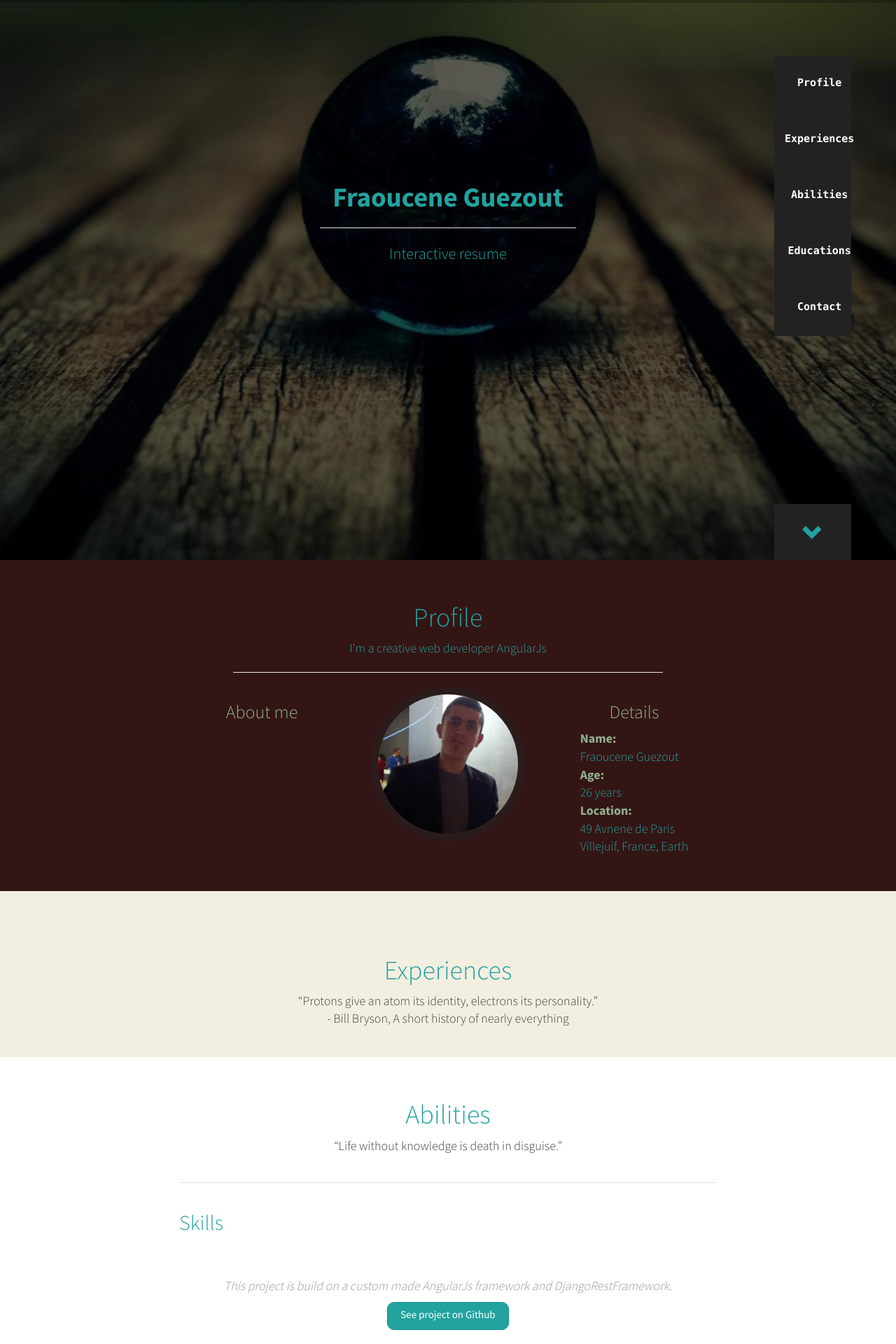
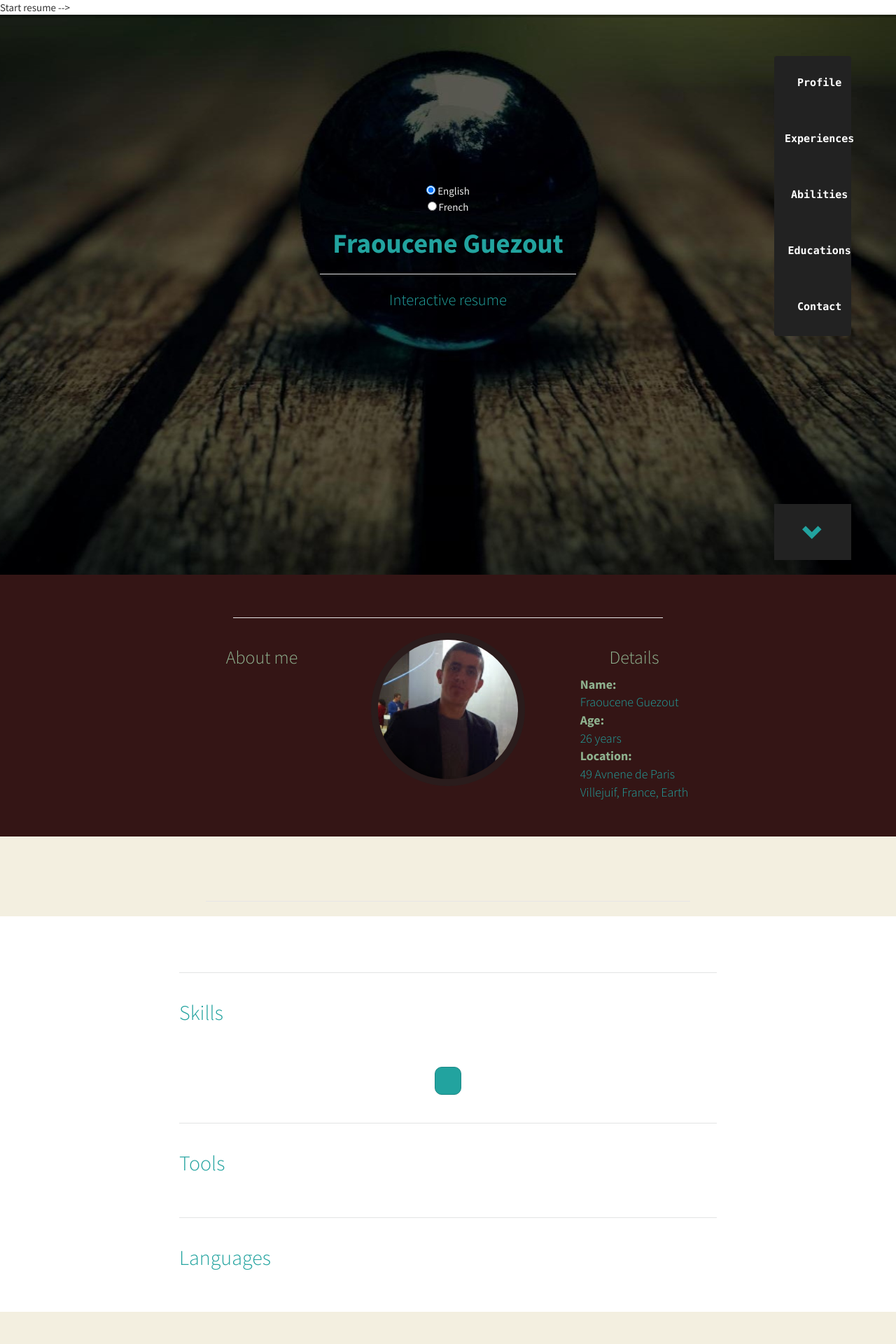
Before and after one commit to fraoucene/fraouceneguezout, a Django app: page / in a window 1280 px wide. Shown: the top 1920 px of the page at 70% size. Run offline with Django 3.2, Linux system fonts and the light colour scheme; data comes from the database, SQL or seed files in the repository; both versions use the stored data as it was after the commit; some libraries are stand-ins or nearby versions.

Commit message:
add option to select langauge part 1

```diff
--- a/fraouceneguezout/static/js/me/controllers.js
+++ b/fraouceneguezout/static/js/me/controllers.js
@@ -24,6 +24,7 @@
     // Get content for the about section
     $http.get('/api/resume/about/').success(function(response) {
         $scope.data.about = response.results;
+
     });
 
     $scope.scrollto = function (eID){
@@ -33,6 +34,7 @@
     // call $anchorScroll()
     anchorSmoothScroll.scrollTo(eID);
     };
+
     var monthNames = ['Jan', 'Feb', 'Mar', 'Apr', 'May', 'Jun', 'Jul', 'Aug', 'Sep', 'Oct', 'Nov', 'Dec'];
     $scope.getFormatDate = function(date){
         if(date !=null){
@@ -86,8 +88,6 @@
 
     });
 
-
-
     // Get content for the experiences section
     $http.get('/api/resume/experiences/').success(function(response) {
         $scope.data.experiences = response;
@@ -97,4 +97,21 @@
     $http.get('/api/resume/education/').success(function(response) {
         $scope.data.education = response;
     });
+    $scope.language="en"
+    // Get configuration for titles
+    $http.get('/api/resume/titles/').success(function(response) {
+        var data = {}
+        _.each(response.results, function(titre){
+            var item = {}
+            item.label =  {fr:titre['label_fr'],en:titre['label_en'] }
+            item.subtitle = {fr:titre['subtitle_fr'],en:titre['subtitle_en'] }
+            data[titre.title] =item
+        })
+        data['info'] ={
+            nom :{fr:'Nom',en:'Name'},
+            location :{fr:'Adresse',en:'Location'},
+            year :{fr:'ans',en:'years'},
+        }
+        $scope.titles = data
+    });
 });
--- a/fraouceneguezout/static/js/me/routes.js
+++ b/fraouceneguezout/static/js/me/routes.js
@@ -4,21 +4,6 @@
 app.config(function($stateProvider, $urlRouterProvider) {
     $urlRouterProvider.otherwise('/resume');
     $stateProvider.
-        state('about', {
-            url: '/about',
-            templateUrl: 'partials/about.html',
-            controller: 'AboutController'
-        }).
-        state('blog', {
-            url: '/blog',
-            templateUrl: 'partials/blog.html',
-            controller: 'BlogController'
-        }).
-        state('question', {
-            url: '/question',
-            templateUrl: 'partials/question.html',
-            controller: 'QuestionController'
-        }).
         state('resume', {
             url: '/resume',
             templateUrl: 'partials/resume.html',
--- a/fraouceneguezout/static/sass/partials/_resume.scss
+++ b/fraouceneguezout/static/sass/partials/_resume.scss
@@ -11,7 +11,6 @@
 
     height: 100%;
     width: 100%;
-    /*background: url("http://wallpaperspicturesphotos.com/wp-content/uploads/2015/02/hd-wallpapers_1080p.jpg") no-repeat center center fixed;*/
     background-image: url("/static/source/hd-wallpaper.jpg");
     background-position: center top;
     z-index: 200;
--- a/fraouceneguezout/templates/partials/resume.html
+++ b/fraouceneguezout/templates/partials/resume.html
@@ -1,4 +1,4 @@
-<!-- Start resume -->
+Start resume -->
 
 
 
@@ -8,7 +8,9 @@
     <!-- Start home -->
 
     <div id="wrapper-home">
-        <div class="container test">
+        <div class="container ">
+            <input type="radio" ng-model="language" value="en" > English <br/>
+            <input type="radio" ng-model="language" value="fr">  French <br/>
             <div class="text-center">
                 <h1 style="color:{{configuration.colors.title}} "> <b>Fraoucene Guezout</b></h1>
                 <hr width="40%">
@@ -36,8 +38,8 @@
                 <ul class="nav navbar-nav">
                     <li class="bloc" ng-class="{'active':section=='#wrapper-about'}" ng-click="scrollto('#wrapper-about')"><a href="">Profile</a></li>
                     <li class="bloc" ng-class="{'active':section=='#experiences'}" ng-click="scrollto('#experiences')"><a href="">Experiences</a></li>
-                    <li class="bloc" ng-class="{'active':section=='#wrapper-skills'}" ng-click="scrollto('#wrapper-skills')"><a href="">Abilities</a></li>
-                    <li class="bloc" ng-class="{'active':section=='#wrapper-education'}" ng-click="scrollto('#wrapper-education')"><a href="">Educations</a></li>
+                    <li class="bloc" ng-class="{'active':section=='#wrapper-skills'}" ng-click="scrollto('#wrapper-skills')"><a ng-if="language=='en'" href="">Abilities</a><a ng-if="language=='fr'" href="">Compétences</a></li>
+                    <li class="bloc" ng-class="{'active':section=='#wrapper-education'}" ng-click="scrollto('#wrapper-education')"><a  href="">Educations</a></li>
                     <li class="bloc" ng-class="{'active':section=='#wrapper-contact'}" ng-click="scrollto('#wrapper-contact')" ><a href="">Contact</a></li>
                 </ul>
             </div><!-- /.navbar-collapse -->
@@ -46,12 +48,11 @@
 
     <!-- Start about -->
     <div class ="profile" id="wrapper-about">
-
-        <h2>Profile</h2>
-        <center><p >I'm a creative web developer AngularJs</p></center>
+        <h2>{{titles.profile.label[language]}}</h2>
+        <center><p ng-bind-html="titles.profile.subtitle[language]" ></p></center>
         <hr width="80%">
         <div class="row">
-            <div  class="col-md-4">
+            <div d class="col-md-4">
                 <h3 style="color:{{ configuration.colors.about }}">About me</h3>
                 <p class="lead content" ng-bind-html="data.about[0].body"></p>
             </div>
@@ -61,11 +62,11 @@
             <div  class="col-md-4">
                 <h3 style="color:{{ configuration.colors.about }}">Details</h3>
                 <p class="content">
-                    <strong style="color:{{ configuration.colors.about }}">Name:</strong><br>
+                    <strong style="color:{{ configuration.colors.about }}">{{titles.info.nom[language]}}:</strong><br>
                     Fraoucene Guezout<br>
                     <strong style="color:{{ configuration.colors.about }}">Age:</strong><br>
-                    26 years<br>
-                    <strong style="color:{{ configuration.colors.about }}">Location:</strong><br>
+                    26 {{titles.info.year[language]}}<br>
+                    <strong style="color:{{ configuration.colors.about }}">{{titles.info.location[language]}}:</strong><br>
                     49 Avnene de Paris <br>
                     Villejuif, France, Earth
                 </p>
@@ -75,10 +76,12 @@
     <!-- End about -->
     <!-- Start experiences -->
     <div id="experiences" class="container">
-            <h2>Experiences</h2>
+            <!-- <h2>Experiences</h2>
             <p class="lead">
                 “Protons give an atom its identity, electrons its personality.”<br>- Bill Bryson, A short history of nearly everything
-            </p>
+            </p> -->
+            <h2>{{titles.experiences.label[language]}}</h2>
+            <center><p ng-bind-html="titles.experiences.subtitle[language]"></p></center>
             <hr width="90%">
             <div ng-repeat="experience in data.experiences.results" >
                 <experience
@@ -100,14 +103,17 @@
 
     <!-- Start skills -->
      <div class ="profile" id="wrapper-skills">
-        <h2>Abilities</h2>
+<!--         <h2>Abilities</h2>
         <center>
         <p class="lead">“Life without knowledge is death in disguise.”
         <br>
         </p>
-        </center>
+        </center> -->
+        <h2>{{titles.abilities.label[language]}}</h2>
+        <center><p ng-bind-html="titles.abilities.subtitle[language]"></p></center>
         <hr>
-        <h3>Skills</h3>
+        <h3 ng-if="language=='en'">Skills</h3>
+        <h3 ng-if="language=='fr'">Compétences</h3>
             <div class="row">
                 <div class="col-md-6 ability-title">
                     <li  ng-if="$index < skills.length/2 " ng-repeat="skill in skills track by $index " style="  list-style-type: none;">
@@ -137,11 +143,12 @@
                 </div>
             </div>
             <div class="text-center project-referal">
-                <p>This project is build on a custom made AngularJs framework and DjangoRestFramework.</p>
-                <a href="https://github.com/fraoucene/fraouceneguezout" class="btn btn-primary" target="_blank">See project on Github</a>
+                <p ng-bind-html="titles.git.subtitle[language]"></p>
+                <a href="https://github.com/fraoucene/fraouceneguezout" class="btn btn-primary" target="_blank">{{titles.git.label[language]}}</a>
             </div>
             <hr>
-            <h3>Tools</h3>
+            <h3 ng-if="language=='en'">Tools</h3>
+            <h3 ng-if="language=='fr'">Outils ET Méthodes</h3>
             <div class="row">
                 <div class="col-md-6 ability-title">
                     <li ng-if="$index < tools.length/2 " ng-repeat="skill in tools track by $index " style="  list-style-type: none;">
@@ -171,7 +178,8 @@
                 </div>
             </div>
             <hr>
-            <h3>Languages</h3>
+            <h3 ng-if="language=='en'">Languages</h3>
+            <h3 ng-if="language=='fr'">Langues</h3>
             <div class="row">
                 <div class="col-md-6 ability-title">
                     <li ng-if="$index < languages.length/2 " ng-repeat="skill in languages track by $index " style="  list-style-type: none;">
@@ -208,10 +216,12 @@
 
     <!-- Start education -->
     <div id="wrapper-education" class="section">
-        <h2>Educations</h2>
+      <!--   <h2>Educations</h2>
         <p class="lead">
             “Protons give an atom its identity, electrons its personality.”<br>- Bill Bryson, A short history of nearly everything
-        </p>
+        </p> -->
+        <h2>{{titles.educations.label[language]}}</h2>
+        <center><p ng-bind-html="titles.educations.subtitle[language]" ></p></center>
         <hr width="80%">
         <div ng-repeat="experience in data.education.results" >
             <experience
@@ -273,13 +283,12 @@
             </div>
         </div>
          <hr width="40%" >
-        <div class="title">Resume</div>
-
-            <p class="text">My resume will be automatically updated on this link. So you can keep this link for my very latest resume</p>
+        <div class="title">{{titles.resume.label[language]}}</div>
+            <p class="text" ng-bind-html="titles.resume.subtitle[language]"></p>
             <a href="./static/source/fraoucene.pdf" target="_blank"  class ="btn btn-success">GET RESUME</a>
     </div>
 
 
 <!-- END Get resume -->
 </div>
-<!-- End resume -->
+<!-- End resume
--- a/resume/models.py
+++ b/resume/models.py
@@ -2,6 +2,19 @@
 import datetime
 from django.db import models
 
+
+class TitleConfiguration(models.Model):
+    """Store configuration for titles.
+    """
+
+    title = models.CharField('Title', max_length=255)
+    label_fr = models.CharField('Label FR', max_length=255)
+    label_en = models.CharField('Label EN', max_length=255)
+    subtitle_fr = models.CharField('Subtitle FR', max_length=255)
+    subtitle_en = models.CharField('Subtitle EN', max_length=255)
+
+    def __unicode__(self):
+        return self.title
 
 class ConfigurationTitle(models.Model):
     """Store configuration for titles.
--- a/resume/serializers.py
+++ b/resume/serializers.py
@@ -1,6 +1,6 @@
 from rest_framework import serializers
 
-from .models import About, ConfigurationColor, ConfigurationTitle, Education, Experience, Skill
+from .models import About, ConfigurationColor, ConfigurationTitle, Education, Experience, Skill, TitleConfiguration
 
 
 class AboutSerializer(serializers.ModelSerializer):
@@ -10,6 +10,11 @@
         fields = ('pk', 'title', 'body',)
 
 
+class TitleConfigurationSerializer(serializers.ModelSerializer):
+
+    class Meta:
+        model = TitleConfiguration
+        fields = ('pk', 'title', 'label_fr', 'label_en', 'subtitle_fr', 'subtitle_en')
 
 class ConfigurationColorSerializer(serializers.ModelSerializer):
 
--- a/resume/urls.py
+++ b/resume/urls.py
@@ -1,12 +1,13 @@
 from django.conf.urls import patterns, include, url
 from rest_framework.urlpatterns import format_suffix_patterns
 
-from .api import AboutList, EducationList, ExperienceList, SkillList
+from .api import AboutList, EducationList, ExperienceList, SkillList, TitleConfigurationList
 
 
 urlpatterns = patterns('resume.views',
     url(r'^about/$',          AboutList.as_view(),       name='about-list'),
     url(r'^configuration/$',  'configuration',           name='configuration'),
+    url(r'^titles/$',          TitleConfigurationList.as_view(),       name='title-configuration-list'),
     url(r'^education/$',      EducationList.as_view(),   name='education'),
     url(r'^experiences/$',    ExperienceList.as_view(),  name='experience-list'),
     url(r'^skills/$',         SkillList.as_view(),       name='skill-list'),
```
Also changed, not shown: fraouceneguezout/static/stylesheets/main.css (+68 -69 lines), resume/admin.py (+8 -0 lines), resume/api.py (+7 -2 lines), fraouceneguezout/default.sqlite3, resume/migrations/0027_titleconfiguration.py (added), 7 other files.
